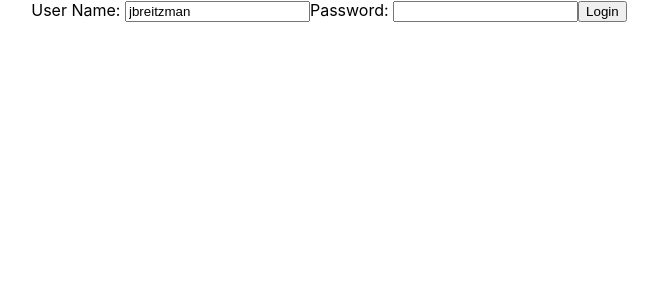
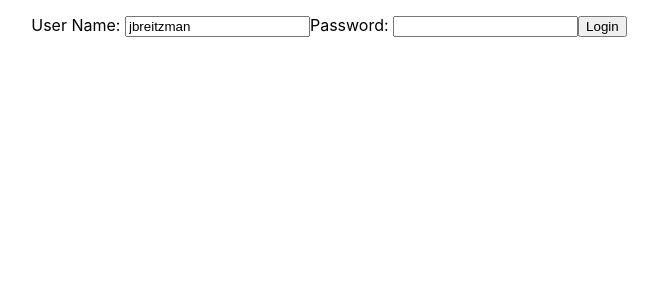
Before and after one commit to jbreitzman/todo-app_FrontEnd, a React (Create React App) app: page / in a window 1280 px wide. Shown: the top 300 px of the page, without its empty margins (311-969 px from the left). Built offline with nearby package versions, Linux system fonts and the light colour scheme.

Commit message:
Added CSS to TodoApp Module, imported react-router-dom, added logic for Login to Welcome Page using React Router API's

```diff
--- a/package.json
+++ b/package.json
@@ -8,6 +8,7 @@
     "@testing-library/user-event": "^7.2.1",
     "react": "^16.13.1",
     "react-dom": "^16.13.1",
+    "react-router-dom": "^5.2.0",
     "react-scripts": "3.4.1"
   },
   "scripts": {
--- /dev/null
+++ b/src/components/todo/TodoApp.css
@@ -0,0 +1,3 @@
+body {
+    padding: 15px 15px;
+}
--- a/src/components/todo/TodoApp.jsx
+++ b/src/components/todo/TodoApp.jsx
@@ -1,12 +1,24 @@
 import React, { Component } from "react";
+import "./TodoApp.css";
+import { BrowserRouter as Router, Route } from "react-router-dom";
 
 class TodoApp extends Component {
     render() {
         return (
             <div className="TodoApp">
-                <LoginComponent />
+                <Router>
+                    <Route path="/" exact component={LoginComponent} />
+                    <Route path="/login" component={LoginComponent} />
+                    <Route path="/welcome" component={WelcomeComponent} />
+                </Router>
             </div>
         );
+    }
+}
+
+class WelcomeComponent extends Component {
+    render() {
+        return <div>Welcome jbreitzman</div>;
     }
 }
 
@@ -35,8 +47,10 @@ class LoginComponent extends Component {
     }
 
     loginClicked() {
-        // jbreitzman, password
+        // TODO: Hardcoded Authentication.
         if (this.state.username === "jbreitzman" && this.state.password === "password") {
+            // Redirect User to Welcome Page
+            this.props.history.push("/welcome");
             this.setState({ showSuccessMessage: true, hasLoginFailed: false });
         } else {
             this.setState({ showSuccessMessage: false, hasLoginFailed: true });
```
Also changed, not shown: 1 other file (tests, documents, lock files or other folders).
